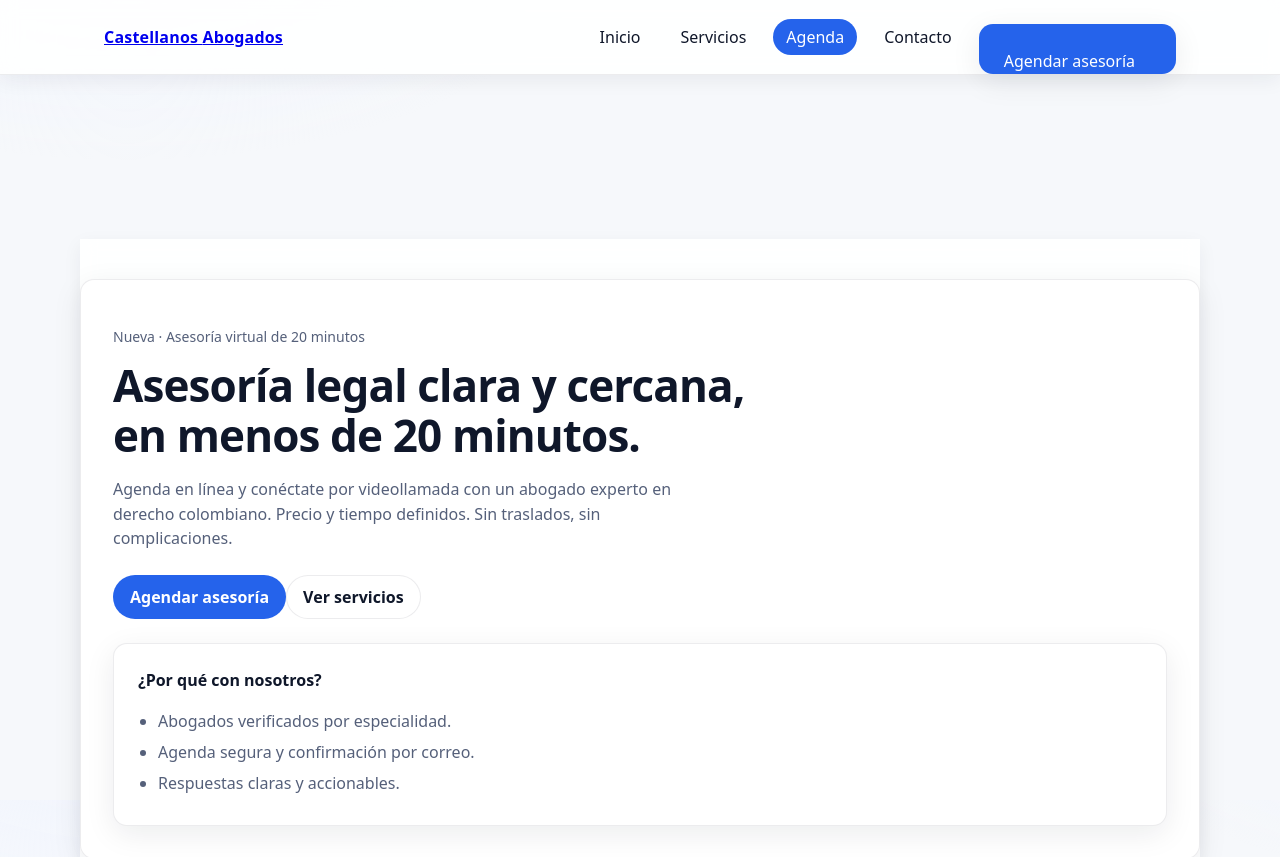
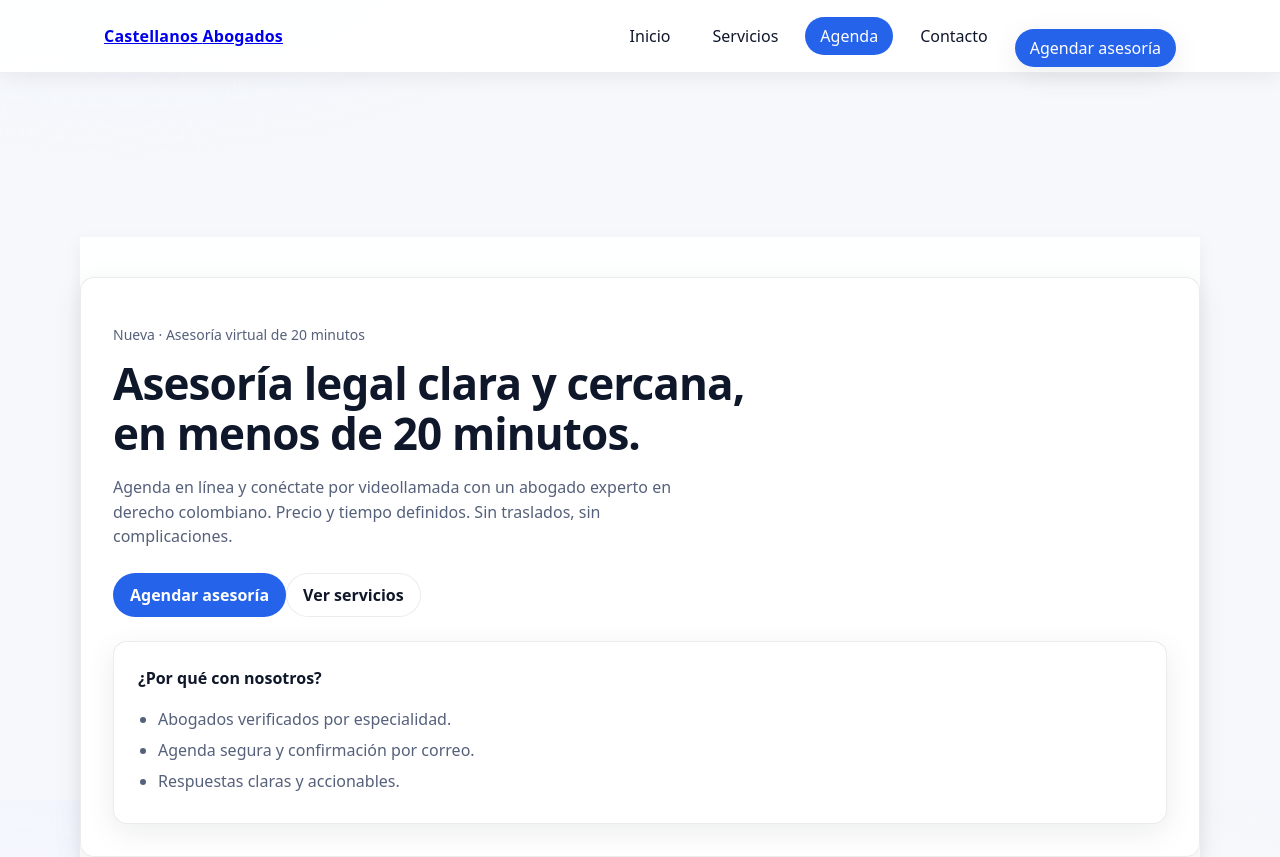
Before and after one commit to jjonnas1/castellanosabogados, a Next.js app: page / in a window 1280 px wide. Shown: the top 857 px of the page. Built offline with nearby package versions, Linux system fonts and the light colour scheme.

Commit message:
Update globals.css

```diff
--- a/app/globals.css
+++ b/app/globals.css
@@ -296,3 +296,65 @@ header nav a[href*="agenda"]:hover, header nav a.cta:hover { background: var(--p
   header .wrap { padding-inline: 12px; }
   header nav { gap: 10px; }
 }
+/* ========== FIX SUPERPOSICIONES Y STICKY ==========
+   - Hace sticky el header y obliga al contenido a reservar su alto.
+   - Desactiva cualquier sticky/fixed accidental en el hero/tarjetas.
+=================================================== */
+
+:root { --header-h: 72px; }
+
+/* Header siempre sticky arriba, con altura consistente */
+.site-header{
+  position: sticky;
+  top: 0;
+  z-index: 50;
+  min-height: var(--header-h);
+  background: rgba(255,255,255,.92);
+  -webkit-backdrop-filter: saturate(120%) blur(8px);
+  backdrop-filter: saturate(120%) blur(8px);
+  border-bottom: 1px solid rgba(28, 39, 53, .08);
+  box-shadow: 0 6px 18px rgba(21, 30, 45, .06);
+}
+.site-header .wrap{
+  display:flex; align-items:center; justify-content:space-between;
+  min-height: var(--header-h);
+  gap: 16px;
+}
+
+/* El contenido empuja para no quedar debajo del header */
+.page,
+main,
+#__next,
+#root { padding-top: calc(var(--header-h) + 10px); }
+
+/* Anclas no quedan ocultas por el header */
+html { scroll-padding-top: var(--header-h); }
+
+/* Navegación robusta */
+.nav{ display:flex; flex-wrap:wrap; gap:12px; }
+.nav a{
+  display:inline-flex; align-items:center; height:38px; padding:0 14px;
+  border-radius:999px; text-decoration:none; border:1px solid transparent;
+  color:#0f172a; background:transparent;
+  transition:background .2s ease,border-color .2s ease,transform .08s ease;
+}
+.nav a:hover{ background:#fff; border-color:rgba(28,39,53,.12); transform:translateY(-1px); }
+.nav .cta{ background:#2563eb; color:#fff; border-color:transparent; }
+.nav .cta:hover{ background:#3b82f6; }
+
+/* 🔧 Anti-sticky: si alguna tarjeta/hero quedó sticky/fixed, lo neutralizamos */
+.hero, .hero * { position: revert-layer; }
+.hero.sticky, .hero [class*="sticky"], .card.sticky, .panel.sticky {
+  position: static !important; top:auto !important;
+}
+[class*="sticky"]{ position: static !important; top:auto !important; }
+
+/* Asegura que el hero no flote encima del resto */
+.hero, .hero .card, .hero .panel { z-index: 1; }
+
+/* Móvil */
+@media (max-width: 640px){
+  :root { --header-h: 64px; }
+  .site-header .wrap{ padding-inline: 12px; }
+  .nav{ gap:10px; }
+}
```
